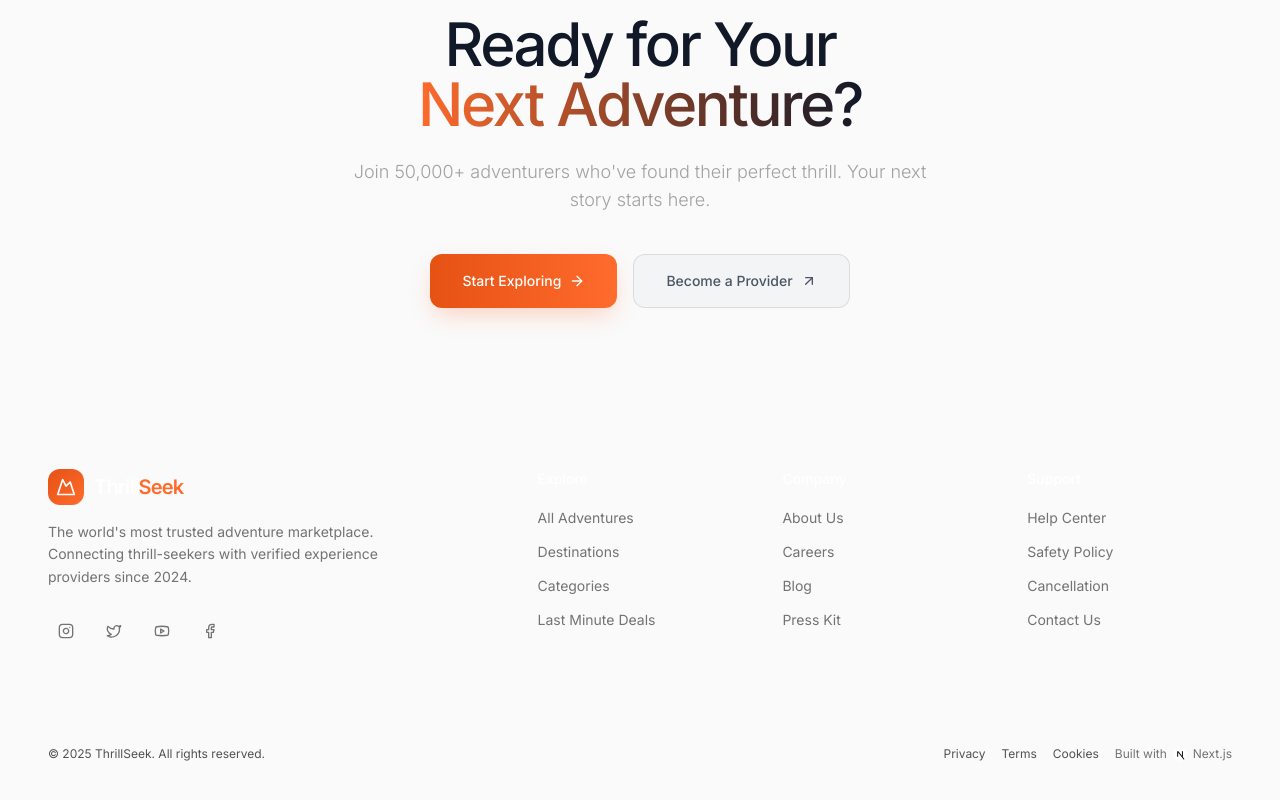
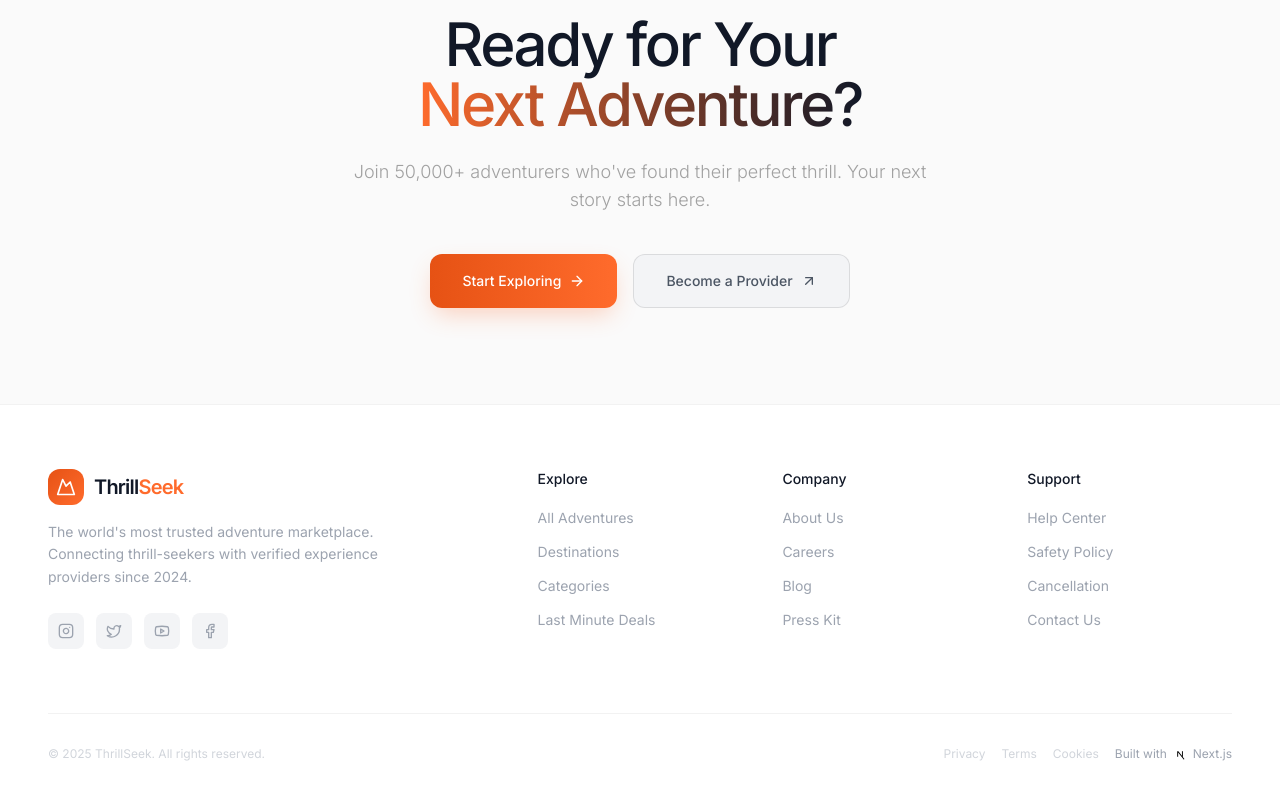
Before and after one commit to karan123567/ThrillSeek, a Next.js app: page / in a window 1280 px wide. Shown: the part 5769-6569 px from the top of the page. Built offline with nearby package versions, Linux system fonts and the light colour scheme.

Commit message:
Footer problem solve

```diff
--- a/components/Footer.tsx
+++ b/components/Footer.tsx
@@ -1,6 +1,6 @@
 import { Mountain } from "lucide-react";
 
-// --- Custom Brand Icons ---
+// --- Custom Brand SVG Icons ---
 const Facebook = ({ className }: { className?: string }) => (
   <svg xmlns="http://www.w3.org/2000/svg" width="24" height="24" viewBox="0 0 24 24" fill="none" stroke="currentColor" strokeWidth="2" strokeLinecap="round" strokeLinejoin="round" className={className}>
     <path d="M18 2h-3a5 5 0 0 0-5 5v3H7v4h3v8h4v-8h3l1-4h-4V7a1 1 0 0 1 1-1h3z" />
@@ -28,46 +28,128 @@ const Youtube = ({ className }: { className?: string }) => (
   </svg>
 );
 
-// --- Component ---
+// --- Footer Data ---
 const columns: Record<string, string[]> = {
-  Explore: ["All Adventures", "Destinations", "Categories", "Last Minute Deals"],
+  Explore: [
+    "All Adventures",
+    "Destinations",
+    "Categories",
+    "Last Minute Deals",
+  ],
   Company: ["About Us", "Careers", "Blog", "Press Kit"],
   Support: ["Help Center", "Safety Policy", "Cancellation", "Contact Us"],
 };
 
 const socials = [Instagram, Twitter, Youtube, Facebook];
 
+// --- Component ---
 export default function Footer() {
   return (
-    <footer className="py-16 border-t border-white/5">
+    <footer className="py-16 border-t border-th-border-subtle bg-th-surface">
       <div className="max-w-7xl mx-auto px-6 lg:px-12">
         <div className="grid md:grid-cols-2 lg:grid-cols-5 gap-10 mb-16">
           <div className="lg:col-span-2">
             <a href="#" className="flex items-center gap-2.5 mb-4">
-              <div className="w-9 h-9 rounded-xl bg-gradient-to-br from-brand-600 to-brand-500 flex items-center justify-center"><Mountain className="w-5 h-5 text-white" /></div>
-              <span className="text-xl font-semibold tracking-tighter text-white">Thrill<span className="text-brand-500">Seek</span></span>
+              <div className="w-9 h-9 rounded-xl bg-gradient-to-br from-brand-600 to-brand-500 flex items-center justify-center">
+                <Mountain className="w-5 h-5 text-white" />
+              </div>
+              <span className="text-xl font-semibold tracking-tighter text-th-text">
+                Thrill<span className="text-brand-500">Seek</span>
+              </span>
             </a>
-            <p className="text-sm text-neutral-500 leading-relaxed max-w-sm mb-6">The world&apos;s most trusted adventure marketplace. Connecting thrill-seekers with verified experience providers since 2024.</p>
+            <p className="text-sm text-th-text-muted leading-relaxed max-w-sm mb-6">
+              The world&apos;s most trusted adventure marketplace. Connecting
+              thrill-seekers with verified experience providers since 2024.
+            </p>
             <div className="flex gap-3">
               {socials.map((Icon, i) => (
-                <a key={i} href="#" className="w-9 h-9 rounded-lg bg-white/5 flex items-center justify-center hover:bg-white/10 transition-colors"><Icon className="w-4 h-4 text-neutral-500" /></a>
+                <a
+                  key={i}
+                  href="#"
+                  className="w-9 h-9 rounded-lg bg-th-input flex items-center justify-center hover:bg-th-card-hover transition-colors"
+                >
+                  <Icon className="w-4 h-4 text-th-text-muted" />
+                </a>
               ))}
             </div>
           </div>
           {Object.entries(columns).map(([title, items]) => (
             <div key={title}>
-              <h4 className="text-sm font-medium text-white mb-4">{title}</h4>
-              <ul className="space-y-2.5">{items.map((item) => <li key={item}><a href="#" className="text-sm text-neutral-500 hover:text-brand-400 transition-colors">{item}</a></li>)}</ul>
+              <h4 className="text-sm font-medium text-th-text mb-4">{title}</h4>
+              <ul className="space-y-2.5">
+                {items.map((item) => (
+                  <li key={item}>
+                    <a
+                      href="#"
+                      className="text-sm text-th-text-muted hover:text-brand-400 transition-colors"
+                    >
+                      {item}
+                    </a>
+                  </li>
+                ))}
+              </ul>
             </div>
           ))}
         </div>
-        <div className="pt-8 border-t border-white/5 flex flex-col md:flex-row items-center justify-between gap-4">
-          <p className="text-xs text-neutral-600">© 2025 ThrillSeek. All rights reserved.</p>
-          <div className="flex items-center gap-4 text-xs text-neutral-600">
-            <a href="#" className="hover:text-neutral-400 transition-colors">Privacy</a>
-            <a href="#" className="hover:text-neutral-400 transition-colors">Terms</a>
-            <a href="#" className="hover:text-neutral-400 transition-colors">Cookies</a>
-            <span className="flex items-center gap-1.5 text-neutral-500">Built with <svg width="14" height="14" viewBox="0 0 180 180" fill="none"><mask id="fmask" style={{ maskType: "alpha" }} maskUnits="userSpaceOnUse" x="0" y="0" width="180" height="180"><circle cx="90" cy="90" r="90" fill="black" /></mask><g mask="url(#fmask)"><circle cx="90" cy="90" r="90" fill="white" /><path d="M149.508 157.52L69.142 54H54V125.97H66.1136V69.3836L139.999 164.845C143.333 162.614 146.509 160.165 149.508 157.52Z" fill="black" /><rect x="115" y="54" width="12" height="72" fill="black" /></g></svg> Next.js</span>
+        <div className="pt-8 border-t border-th-border-subtle flex flex-col md:flex-row items-center justify-between gap-4">
+          <p className="text-xs text-th-text-faint">
+            © 2025 ThrillSeek. All rights reserved.
+          </p>
+          <div className="flex items-center gap-4 text-xs text-th-text-faint">
+            <a
+              href="#"
+              className="hover:text-th-text-muted transition-colors"
+            >
+              Privacy
+            </a>
+            <a
+              href="#"
+              className="hover:text-th-text-muted transition-colors"
+            >
+              Terms
+            </a>
+            <a
+              href="#"
+              className="hover:text-th-text-muted transition-colors"
+            >
+              Cookies
+            </a>
+            <span className="flex items-center gap-1.5 text-th-text-muted">
+              Built with{" "}
+              <svg
+                width="14"
+                height="14"
+                viewBox="0 0 180 180"
+                fill="none"
+              >
+                <mask
+                  id="fmask"
+                  style={{ maskType: "alpha" }}
+                  maskUnits="userSpaceOnUse"
+                  x="0"
+                  y="0"
+                  width="180"
+                  height="180"
+                >
+                  <circle cx="90" cy="90" r="90" fill="black" />
+                </mask>
+                <g mask="url(#fmask)">
+                  <circle cx="90" cy="90" r="90" fill="white" />
+                  <path
+                    d="M149.508 157.52L69.142 54H54V125.97H66.1136V69.3836L139.999 164.845C143.333 162.614 146.509 160.165 149.508 157.52Z"
+                    fill="black"
+                  />
+                  <rect
+                    x="115"
+                    y="54"
+                    width="12"
+                    height="72"
+                    fill="black"
+                  />
+                </g>
+              </svg>{" "}
+              Next.js
+            </span>
           </div>
         </div>
       </div>
```
